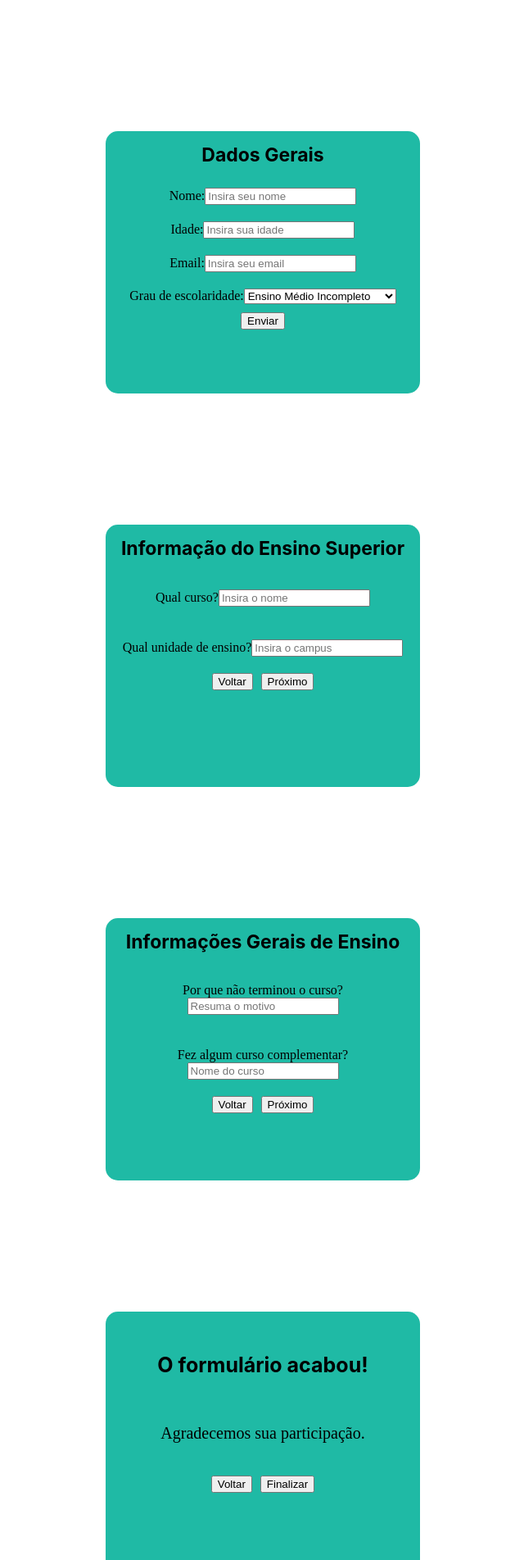
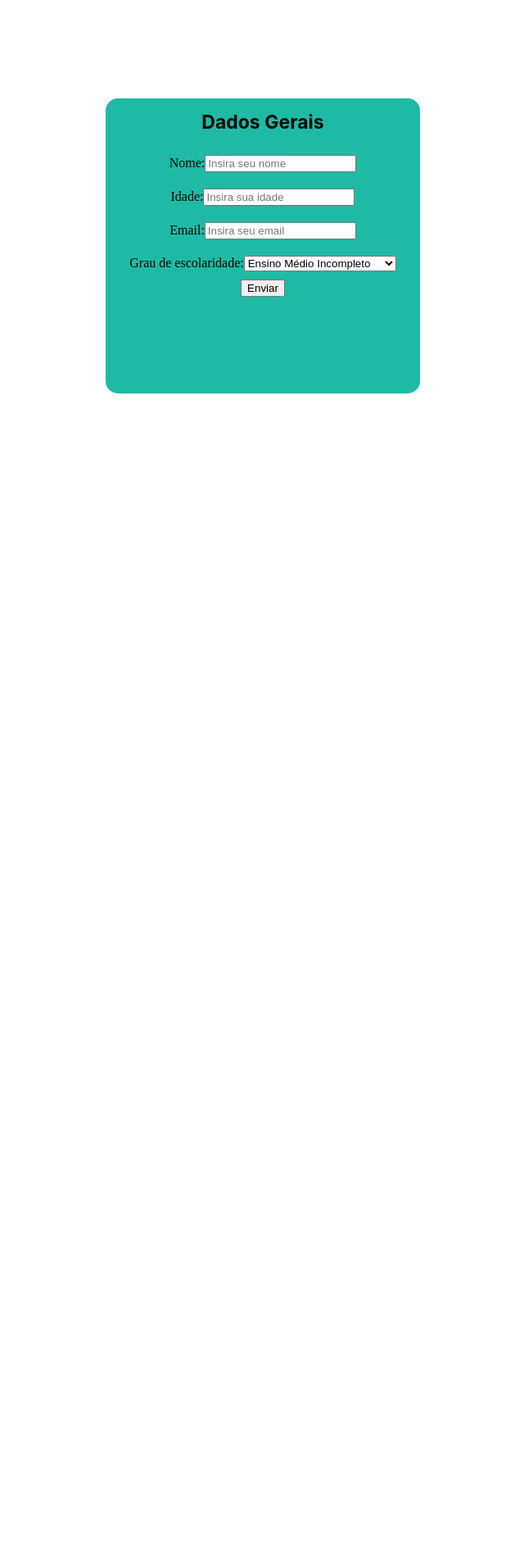
Before and after one commit to future4code/jemison-Victoria-Moreira, a React (Create React App) app in the folder modulo3/rend-condicional-form/: page / in a window 1280 px wide. Shown: the top 1903 px of the page at 82% size, without its empty margins (327-967 px from the left). After the commit the page ends 800 px from the top, so only its background shows below. Built offline with nearby package versions, Linux system fonts and the light colour scheme.

Commit message:
renderizacao condicional realizada

```diff
--- a/modulo3/rend-condicional-form/src/App.js
+++ b/modulo3/rend-condicional-form/src/App.js
@@ -1,4 +1,4 @@
-import React from 'react'
+import React, { useState } from 'react'
 import Agradecimentos from './components/Agradecimentos';
 import CursoSuperiorCompleto from './components/CursoSuperiorCompleto';
 import DadosGerais from './components/DadosGerais';
@@ -11,11 +11,7 @@ function App() {
   return (
     <div>
       <DadosGerais/>
-      <CursoSuperiorCompleto/>
-      <CursoSuperiorIncompleto/>
-      <Agradecimentos/>
     </div>
-
   )
 }
 
--- a/modulo3/rend-condicional-form/src/components/Agradecimentos.js
+++ b/modulo3/rend-condicional-form/src/components/Agradecimentos.js
@@ -1,9 +1,32 @@
-import React from "react";
+import React, {useState} from "react";
 import {DivAgradecimentos} from '../style'
+import DadosGerais from "./DadosGerais";
+import CursoSuperiorIncompleto from "./CursoSuperiorIncompleto";
 
-function Agradecimentos () {
+function Agradecimentos (props) {
 
-  const tituloEncerramento = "O formulário acabou!"
+  const tituloEncerramento = "O formulário acabou!";
+
+  const [nav, setNav] = useState("")
+
+  const handleCursoSuperiorIncompleto = () => {
+    setNav("Voltar")
+  }
+
+  const handleDadosGerais = ()=> {
+    setNav("Finalizar")
+  }
+
+  switch(nav) {
+    case "Voltar":
+      return <CursoSuperiorIncompleto/>
+      break;
+    case "Finalizar":
+      return <DadosGerais/>
+      break;
+    default:
+      break;
+  }
 
   return (
     <DivAgradecimentos>
@@ -11,10 +34,10 @@ function Agradecimentos () {
       <p>Agradecemos sua participação.</p>
       <div>
         <span>
-          <input type="submit" value="Voltar"/>
+          <button onClick={handleCursoSuperiorIncompleto}>Voltar</button>
         </span>
         <span>
-          <input type="submit" value="Finalizar"/>
+          <button onClick={handleDadosGerais}>Finalizar</button>
         </span>
       </div>
     </DivAgradecimentos>
--- a/modulo3/rend-condicional-form/src/components/CursoSuperiorCompleto.js
+++ b/modulo3/rend-condicional-form/src/components/CursoSuperiorCompleto.js
@@ -1,9 +1,32 @@
-import React from "react";
+import React, {useState} from "react";
 import {DivCursoSuperior} from '../style'
+import CursoSuperiorIncompleto from "./CursoSuperiorIncompleto";
+import DadosGerais from "./DadosGerais";
 
-function CursoSuperiorCompleto () {
+function CursoSuperiorCompleto (props) {
 
   const informacaoEnsino = "Informação do Ensino Superior"
+
+  const [nav, setNav] = useState("")
+
+  const handleDadosGerais = ()=> {
+    setNav("Voltar")
+  }
+
+  const handleCursoSuperiorIncompleto = () => {
+    setNav("Seguir")
+  }
+
+  switch(nav) {
+    case "Voltar":
+      return <DadosGerais/>
+      break;
+    case "Seguir":
+      return <CursoSuperiorIncompleto/>
+      break;
+    default:
+      break;
+  }
 
   return (
     <DivCursoSuperior>
@@ -18,10 +41,10 @@ function CursoSuperiorCompleto () {
       </label>
       <div>
         <span>
-          <input type="submit" value="Voltar"/>
+          <button onClick={handleDadosGerais}>Voltar</button>
         </span>
         <span>
-          <input type="submit" value="Próximo"/>
+        <button onClick={handleCursoSuperiorIncompleto}>Seguir</button>
         </span>
       </div>
     </DivCursoSuperior>
--- a/modulo3/rend-condicional-form/src/components/CursoSuperiorIncompleto.js
+++ b/modulo3/rend-condicional-form/src/components/CursoSuperiorIncompleto.js
@@ -1,9 +1,33 @@
-import React from "react";
+import React, {useState} from "react";
 import {DivCursoSuperior} from '../style'
+import Agradecimentos from "./Agradecimentos";
+import CursoSuperiorCompleto from "./CursoSuperiorCompleto";
 
-function CursoSuperiorIncompleto () {
+
+function CursoSuperiorIncompleto (props) {
 
   const informacoesGerais = "Informações Gerais de Ensino"
+
+  const [nav, setNav] = useState("")
+
+  const handleCursoSuperiorCompleto = ()=> {
+    setNav("Voltar")
+  }
+
+  const handleAgradecimentos = () => {
+    setNav("Seguir")
+  }
+
+  switch(nav) {
+    case "Voltar":
+      return <CursoSuperiorCompleto/>
+      break;
+    case "Seguir":
+      return <Agradecimentos/>
+      break;
+    default:
+      break;
+  }
 
   return (
     <DivCursoSuperior>
@@ -18,10 +42,10 @@ function CursoSuperiorIncompleto () {
       </label>
       <div>
         <span>
-          <input type="submit" value="Voltar"/>
+          <button onClick={handleCursoSuperiorCompleto}>Voltar</button>
         </span>
         <span>
-          <input type="submit" value="Próximo"/>
+          <button onClick={handleAgradecimentos}>Seguir</button>
         </span>
       </div>
     </DivCursoSuperior>
--- a/modulo3/rend-condicional-form/src/components/DadosGerais.js
+++ b/modulo3/rend-condicional-form/src/components/DadosGerais.js
@@ -1,9 +1,24 @@
-import React from "react";
+import React, {useState} from "react";
 import {DivFormulario} from '../style'
+import CursoSuperiorCompleto from "./CursoSuperiorCompleto";
 
-function DadosGerais () {
+function DadosGerais (props) {
 
   const titulo1 = "Dados Gerais"
+
+  const [nav, setNav] = useState("")
+
+  const handleCursoSuperiorCompleto = ()=> {
+    setNav("Enviar")
+  }
+
+  switch(nav) {
+    case "Enviar":
+      return <CursoSuperiorCompleto/>
+      break;
+    default:
+      break;
+  }
 
   return (
     <DivFormulario>
@@ -28,7 +43,7 @@ function DadosGerais () {
         <option value="EnsinoSuperiorIncompleto">Ensino Superior Completo</option>
       </select>
       </label>
-      <input type="submit" value="Enviar"/>
+      <button onClick={handleCursoSuperiorCompleto}>Enviar</button>
     </DivFormulario>
 
   )
--- a/modulo3/rend-condicional-form/src/style.js
+++ b/modulo3/rend-condicional-form/src/style.js
@@ -6,10 +6,10 @@ export const DivFormulario = styled.div`
   flex-direction: column;
   align-items: center;
   background-color: #1fbaa5;
-  height: 40vh;
+  height: 45vh;
   width: 30vw;
   border-radius: 15px;
-  margin: 20vh 35vw 20vh 35vw;
+  margin: 15vh 35vw 20vh 35vw;
 
   h1{
     font-size: 23px;
```
